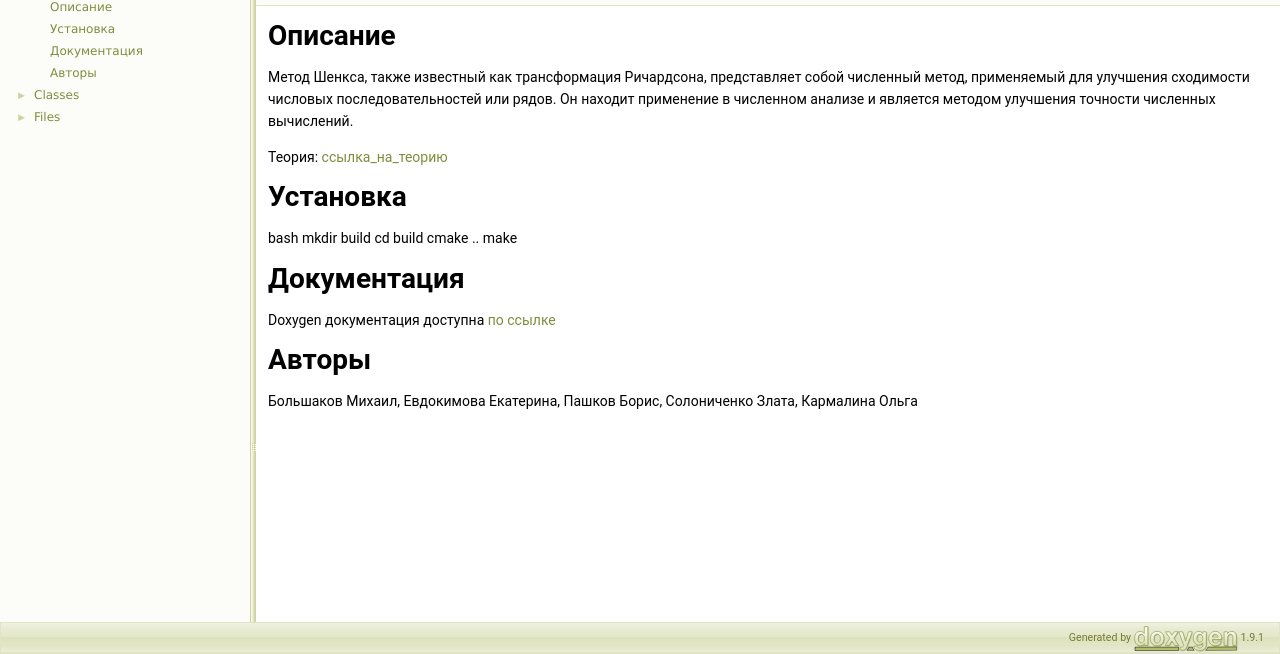
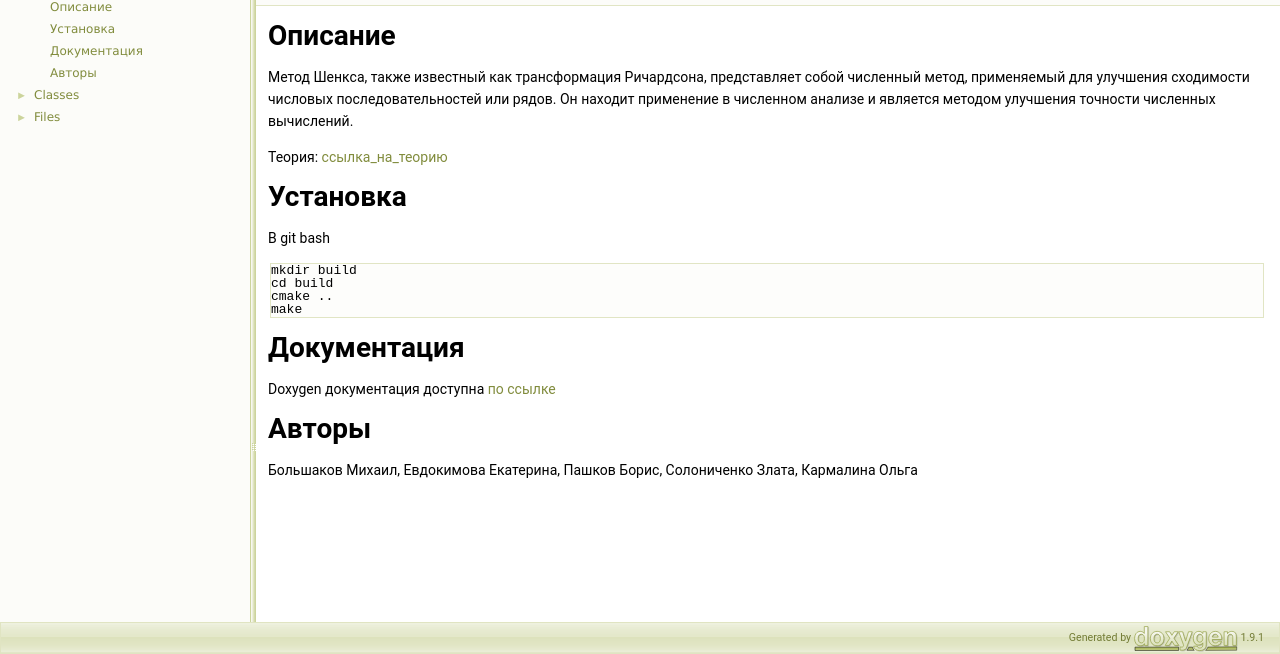
Before and after one commit to katerina-Evdokimova/shanks-university, a plain HTML site: page index.html in a window 1280 px wide. Shown: the part 146-800 px from the top of the page. Drawn offline with Linux system fonts and the light colour scheme.

Commit message:
Deploying to gh-pages from @ katerina-Evdokimova/shanks-university@c4f6314640d989fff4fd797f5dc862b3a86cf331 🚀

```diff
--- a/index.html
+++ b/index.html
@@ -85,15 +85,19 @@ $(document).ready(function(){initNavTree('index.html',''); initResizable(); });
 <div class="title">Метод Шенкса (Shanks Transform) на C++ </div>  </div>
 </div><!--header-->
 <div class="contents">
-<div class="textblock"><p><a class="anchor" id="md_shanks_transformation_readme"></a> </p>
+<div class="textblock"><p><a class="anchor" id="md_README"></a> </p>
 <h1><a class="anchor" id="autotoc_md1"></a>
 Описание</h1>
 <p>Метод Шенкса, также известный как трансформация Ричардсона, представляет собой численный метод, применяемый для улучшения сходимости числовых последовательностей или рядов. Он находит применение в численном анализе и является методом улучшения точности численных вычислений.</p>
 <p>Теория: <a href="https://drive.google.com/file/d/1Dq1qrBOKZAulvpoYDNv2B7Iv9DeCxX4l/view?usp=drive_link">ссылка_на_теорию</a></p>
 <h1><a class="anchor" id="autotoc_md2"></a>
 Установка</h1>
-<p>bash mkdir build cd build cmake .. make</p>
-<h1><a class="anchor" id="autotoc_md3"></a>
+<p>В git bash</p>
+<div class="fragment"><div class="line">mkdir build</div>
+<div class="line">cd build</div>
+<div class="line">cmake ..</div>
+<div class="line">make</div>
+</div><!-- fragment --><h1><a class="anchor" id="autotoc_md3"></a>
 Документация</h1>
 <p>Doxygen документация доступна <a href="https://katerina-evdokimova.github.io/shanks-university/">по ссылке</a></p>
 <h1><a class="anchor" id="autotoc_md4"></a>
```
